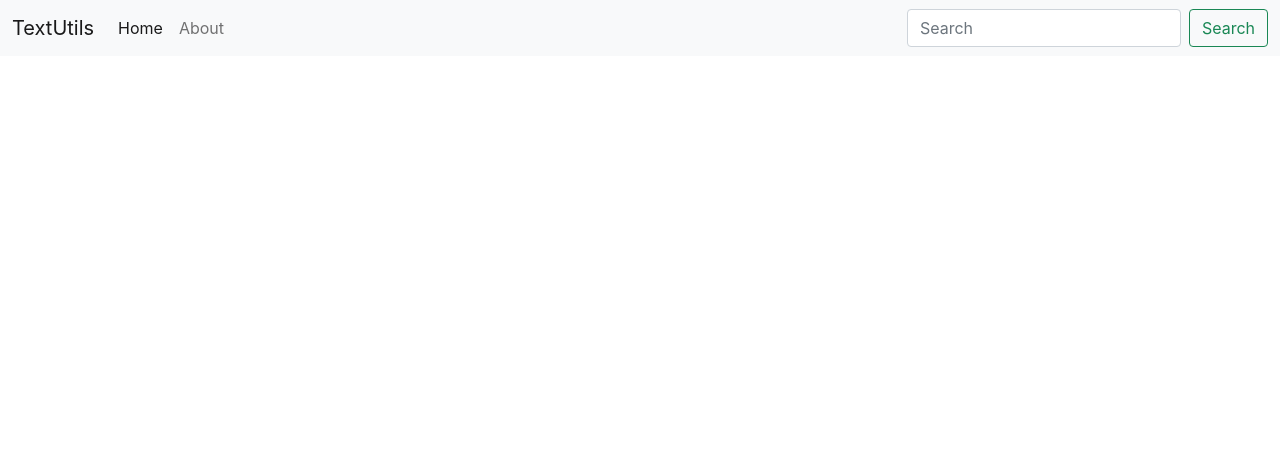
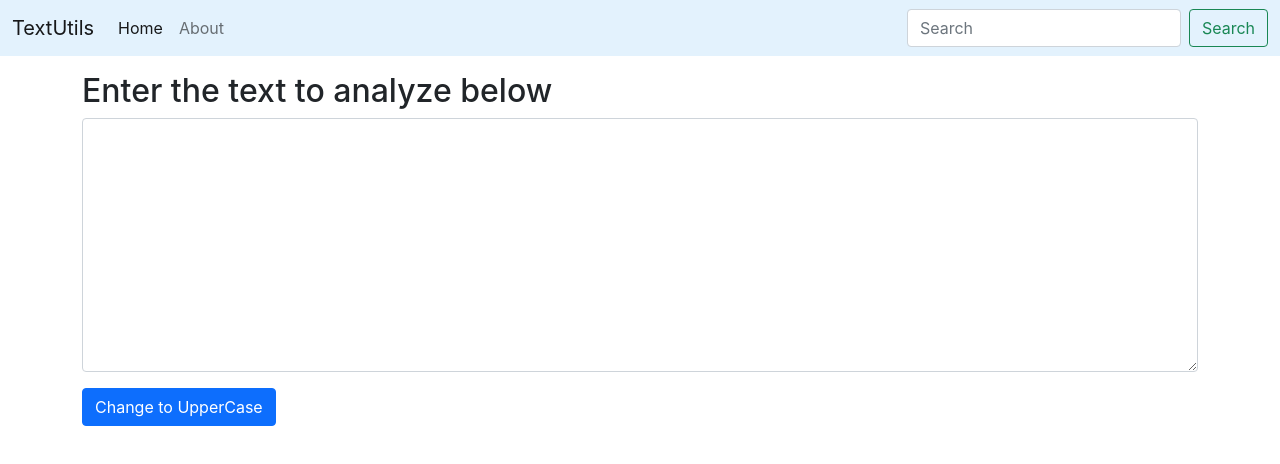
Before and after one commit to SabhyaSingh93/React--textutils, a React (Create React App) app: page / in a window 1280 px wide. Shown: the top 464 px of the page. Built offline with nearby package versions, Linux system fonts and the light colour scheme.

Commit message:
2 commit

```diff
--- a/src/App.js
+++ b/src/App.js
@@ -1,32 +1,13 @@
-
-import './App.css';
+import "./App.css";
+import Navbar from "./components/Navbar";
+import TextForm from "./components/TextForm";
 
 function App() {
   return (
     <>
-    <nav className="navbar navbar-expand-lg navbar-light bg-light">
-  <div className="container-fluid">
-    <button className="navbar-toggler" type="button" data-bs-toggle="collapse" data-bs-target="#navbarTogglerDemo03" aria-controls="navbarTogglerDemo03" aria-expanded="false" aria-label="Toggle navigation">
-      <span className="navbar-toggler-icon"></span>
-    </button>
-    <a className="navbar-brand" href="/">TextUtils</a>
-    <div className="collapse navbar-collapse" id="navbarTogglerDemo03">
-      <ul className="navbar-nav me-auto mb-2 mb-lg-0">
-        <li className="nav-item">
-          <a className="nav-link active" aria-current="page" href="/">Home</a>
-        </li>
-        <li className="nav-item">
-          <a className="nav-link" href="/">About</a>
-        </li>
-      </ul>
-      <form className="d-flex">
-        <input className="form-control me-2" type="search" placeholder="Search" aria-label="Search" />
-        <button className="btn btn-outline-success" type="submit">Search</button>
-      </form>
-    </div>
-  </div>
-</nav>
-</>
+      <Navbar title="TextUtils" />
+      <TextForm heading="Enter the text to analyze below" />
+    </>
   );
 }
 
--- /dev/null
+++ b/src/components/Navbar.js
@@ -0,0 +1,63 @@
+/* eslint-disable react/style-prop-object */
+
+/* eslint-disable react/no-typos */
+
+import React from "react";
+import PropTypes from "prop-types";
+
+export default function Navbar(props) {
+  return (
+    <nav
+      className="navbar navbar-expand-lg navbar-light"
+      style={{ backgroundColor: "#e3f2fd" }}
+    >
+      <div className="container-fluid">
+        <button
+          className="navbar-toggler"
+          type="button"
+          data-bs-toggle="collapse"
+          data-bs-target="#navbarTogglerDemo03"
+          aria-controls="navbarTogglerDemo03"
+          aria-expanded="false"
+          aria-label="Toggle navigation"
+        >
+          <span className="navbar-toggler-icon"></span>
+        </button>
+        <a className="navbar-brand" href="/">
+          {props.title}
+        </a>
+        <div className="collapse navbar-collapse" id="navbarTogglerDemo03">
+          <ul className="navbar-nav me-auto mb-2 mb-lg-0">
+            <li className="nav-item">
+              <a className="nav-link active" aria-current="page" href="/">
+                Home
+              </a>
+            </li>
+            <li className="nav-item">
+              <a className="nav-link" href="/">
+                {props.aboutText}
+              </a>
+            </li>
+          </ul>
+          <form className="d-flex">
+            <input
+              className="form-control me-2"
+              type="search"
+              placeholder="Search"
+              aria-label="Search"
+            />
+            <button className="btn btn-outline-success" type="submit">
+              Search
+            </button>
+          </form>
+        </div>
+      </div>
+    </nav>
+  );
+}
+Navbar.PropTypes = { title: PropTypes.string, aboutText: PropTypes.string };
+
+Navbar.defaultProps = {
+  title: "set title here",
+  aboutText: "About",
+};
--- /dev/null
+++ b/src/components/TextForm.js
@@ -0,0 +1,37 @@
+/* eslint-disable no-undef */
+/* eslint-disable no-unused-vars */
+import React, { useState } from "react";
+
+export default function TextForm(props) {
+  const [text, setText] = useState("");
+
+  const HandleonChange = (event) => {
+    console.log("on change");
+    setText(event.target.value);
+  };
+
+  const ChangeUpperCase = () => {
+    setText(text.toUpperCase());
+  };
+
+  return (
+    <>
+      <div className="container mt-3">
+        <div className=" mb-3">
+          <h2>{props.heading}</h2>
+          <textarea
+            className="form-control"
+            value={text}
+            onChange={HandleonChange}
+            id="exampleFormControlTextarea1"
+            rows="10"
+          ></textarea>
+        </div>
+        <div className="btn btn-primary" onClick={ChangeUpperCase}>
+          {" "}
+          Change to UpperCase
+        </div>
+      </div>
+    </>
+  );
+}
```
